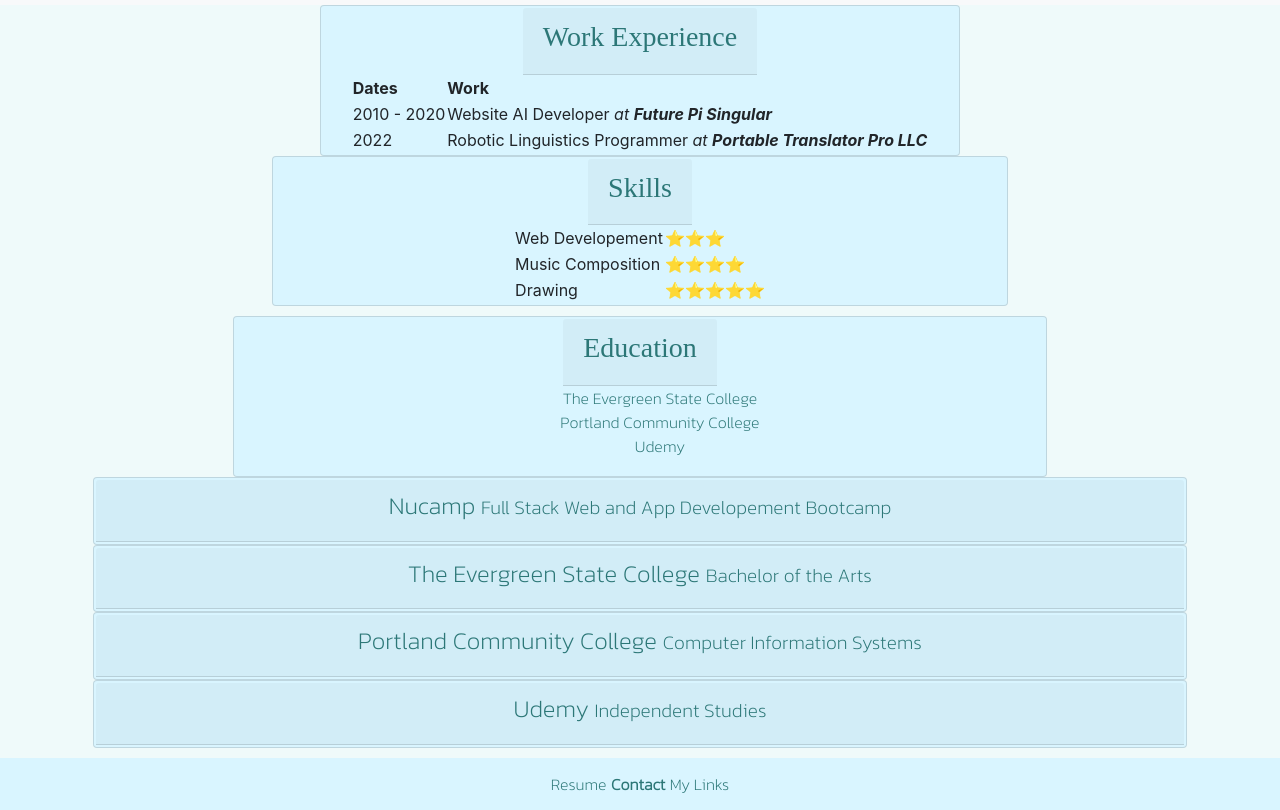
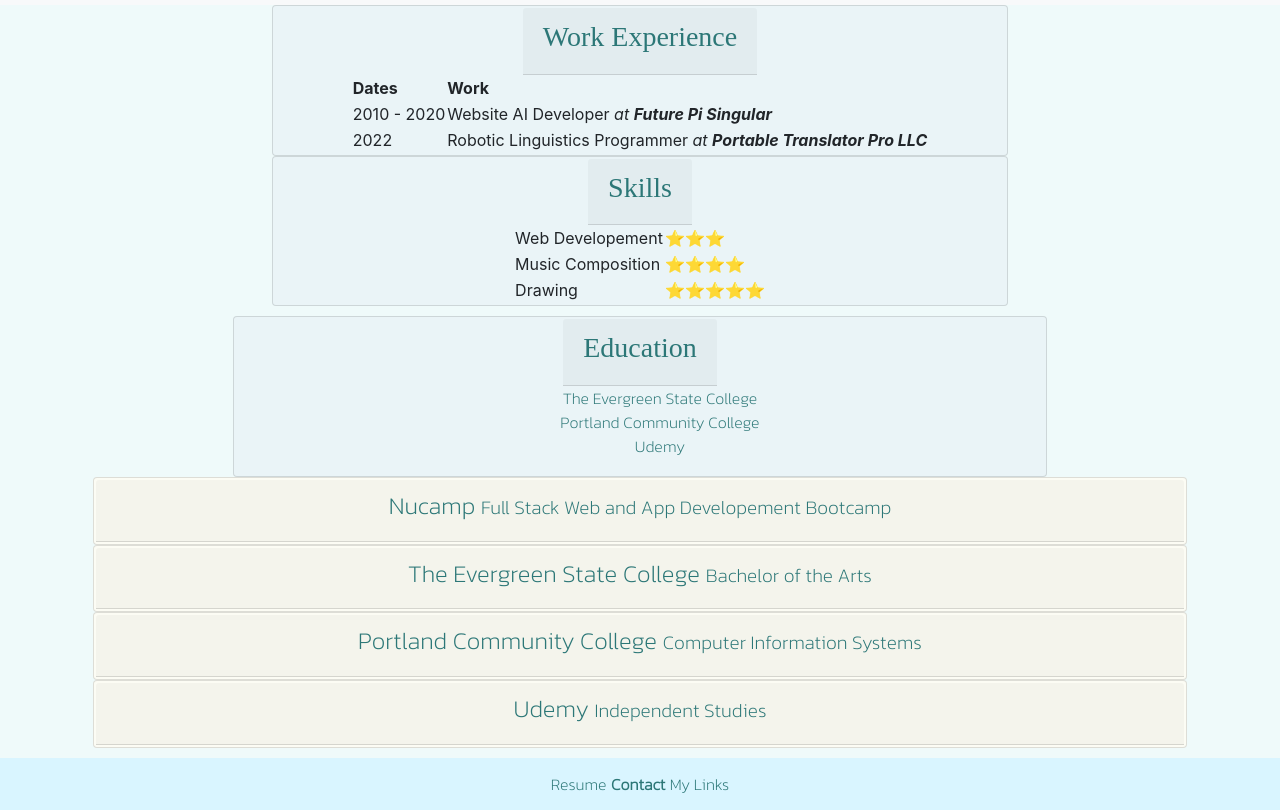
Before and after one commit to jsav11/nuportfolio1, a website: page resume.html in a window 1280 px wide. Shown: the part 60-870 px from the top of the page. Drawn offline with nearby package versions, Linux system fonts and the light colour scheme.

Commit message:
second commit

```diff
--- a/css/styles.css
+++ b/css/styles.css
@@ -24,21 +24,21 @@
   border-width: 5px;
   width: 5%;
 }
-.navbar {
+.navbar{
   font-size: 22px;
   text-align: center;
-  background-color: rgb(217, 245, 255);
+  background-color: rgb(210, 237, 247);
 }
 
 #skills {
   margin: auto;
   align-items: center;
-  background-color: rgb(217, 245, 255);
+  background-color: rgb(234, 244, 247);
 }
 
 #workex{
   align-items: center;
-  background-color: rgb(217, 245, 255);
+  background-color:rgb(234, 244, 247);
 }
 
 #edlinks {
@@ -46,6 +46,7 @@
   text-align: center;
   margin-left: 140px;
   margin-right: 140px;
+  background-color: rgb(234, 244, 247);
 }
 
 ul {
@@ -66,7 +67,7 @@
 
 .card {
   padding: 2px;
-  background-color: rgb(217, 245, 255);
+  background-color: rgb(252, 252, 244);
 }
 
 h1 {
--- a/resume.html
+++ b/resume.html
@@ -33,7 +33,7 @@
     </nav>
 
 
-    <div class="card mx-auto" style="width: 40rem;" id="workex">
+    <div class="card mx-auto" style="width: 46rem;" id="workex">
         <div class="card-header">
             <h3>Work Experience</h3>
             </div>
@@ -90,7 +90,7 @@
     <div class="card-header">
         <h3>Education</h3>
     </div>
-        <div class="col-2 col-sm-6 px-5">
+        <div class="col-2 col-sm-6 px-4">
             <ul>
                 <li> <a href="https://www.evergreen.edu/">The Evergreen State College</a></li>
                 <li> <a href="https://www.pcc.edu/">Portland Community College</a></li>
```
